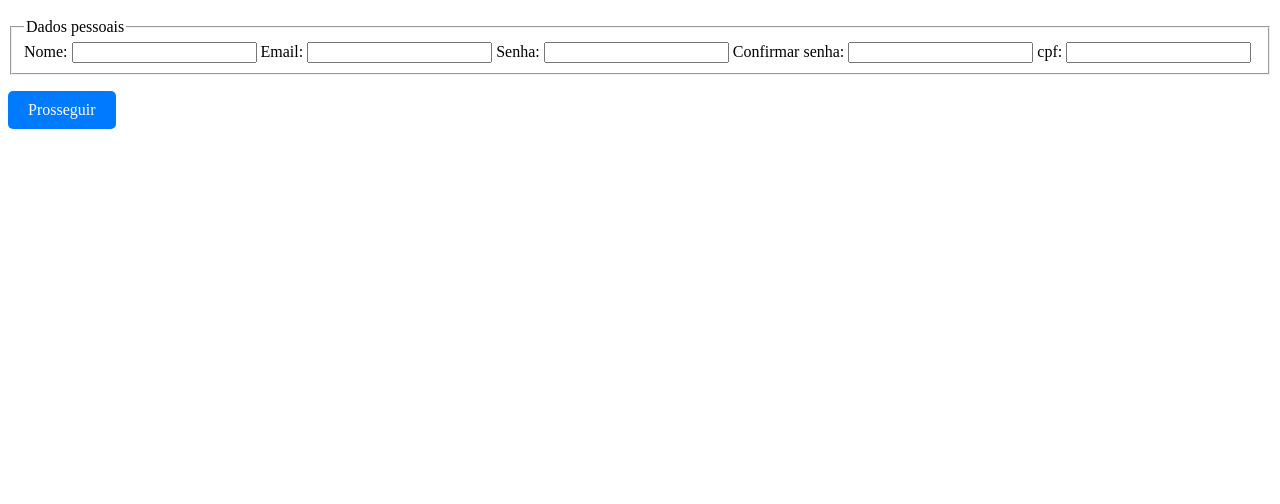
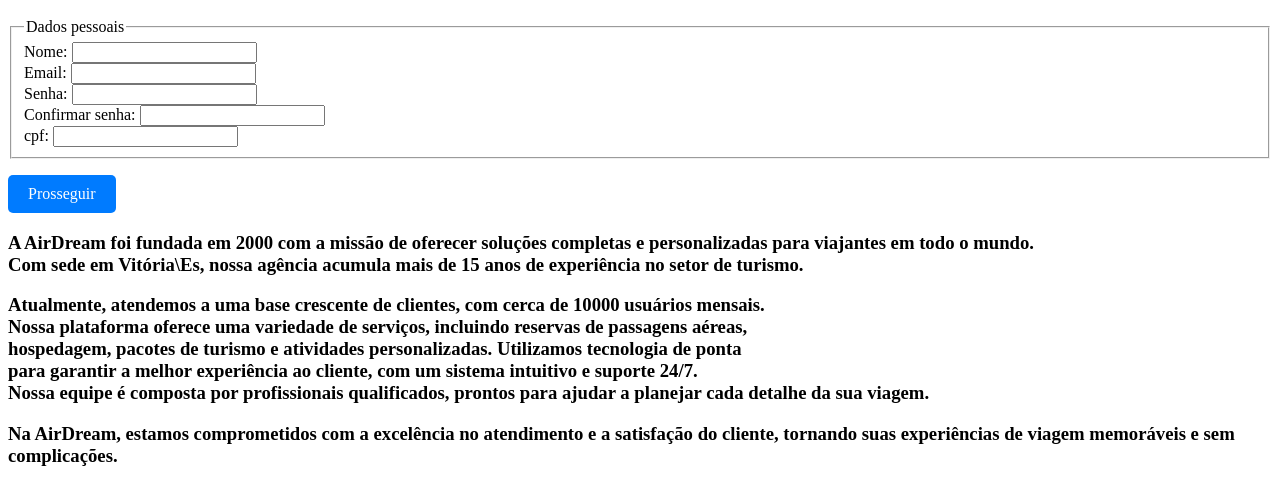
Before and after one commit to RafaelPerovano/prova_prog.web_brambila, a plain HTML site: page agencia/cadastro.html in a window 1280 px wide. Shown: the part 48-552 px from the top of the page. Drawn offline with Linux system fonts and the light colour scheme.

Commit message:
cadastro

```diff
--- a/agencia/cadastro.html
+++ b/agencia/cadastro.html
@@ -8,21 +8,38 @@
 <body>
     <header></header>
     <h1>Primeiro vamos fazer seu cadastro!</h1>
+
     <form action="" method="post">
         <fieldset>
             <legend>Dados pessoais</legend>
             <label for="nome">Nome:</label>
-            <input type="text" name="nome" id="nome">
+            <input type="text" name="nome" id="nome"><br>
             <label for="email">Email:</label>
-            <input type="email" name="email" id="email">
+            <input type="email" name="email" id="email"><br>
             <label for="senha">Senha:</label>
-            <input type="password" name="senha" id="senha">
+            <input type="password" name="senha" id="senha"><br>
             <label for="confsenha">Confirmar senha:</label>
-            <input type="password" name="confsenha" id="confsenha">
+            <input type="password" name="confsenha" id="confsenha"><br>
             <label for="cpf">cpf:</label>
             <input type="text" name="cpf" id="cpf">
         </fieldset>
     </form>
+
     <a href="orcamento.html" class="botao">Prosseguir</a>
+
+    <p><h3>A AirDream foi fundada em 2000 com a missão de oferecer
+        soluções completas e personalizadas para viajantes em todo o mundo.<br>Com sede
+        em Vitória\Es, nossa agência acumula mais de 15 anos de experiência no
+        setor de turismo.</h3></p>
+    <p><h3>Atualmente, atendemos a uma base crescente de clientes, com
+        cerca de 10000 usuários mensais.<br> Nossa plataforma oferece uma variedade de
+        serviços, incluindo reservas de passagens aéreas,<br> hospedagem, pacotes de turismo
+        e atividades personalizadas. Utilizamos tecnologia de ponta<br> para garantir a
+        melhor experiência ao cliente, com um sistema intuitivo e suporte 24/7.<br> Nossa
+        equipe é composta por profissionais qualificados, prontos para ajudar a planejar
+        cada detalhe da sua viagem.</h3></p>
+    <p><h3>Na AirDream, estamos comprometidos com a
+        excelência no atendimento e a satisfação do cliente, tornando suas experiências
+        de viagem memoráveis e sem complicações.</h3></p>
 </body>
 </html>
```
Also changed, not shown: agencia/orcamento.html (+10 -7 lines), 1 other file.
